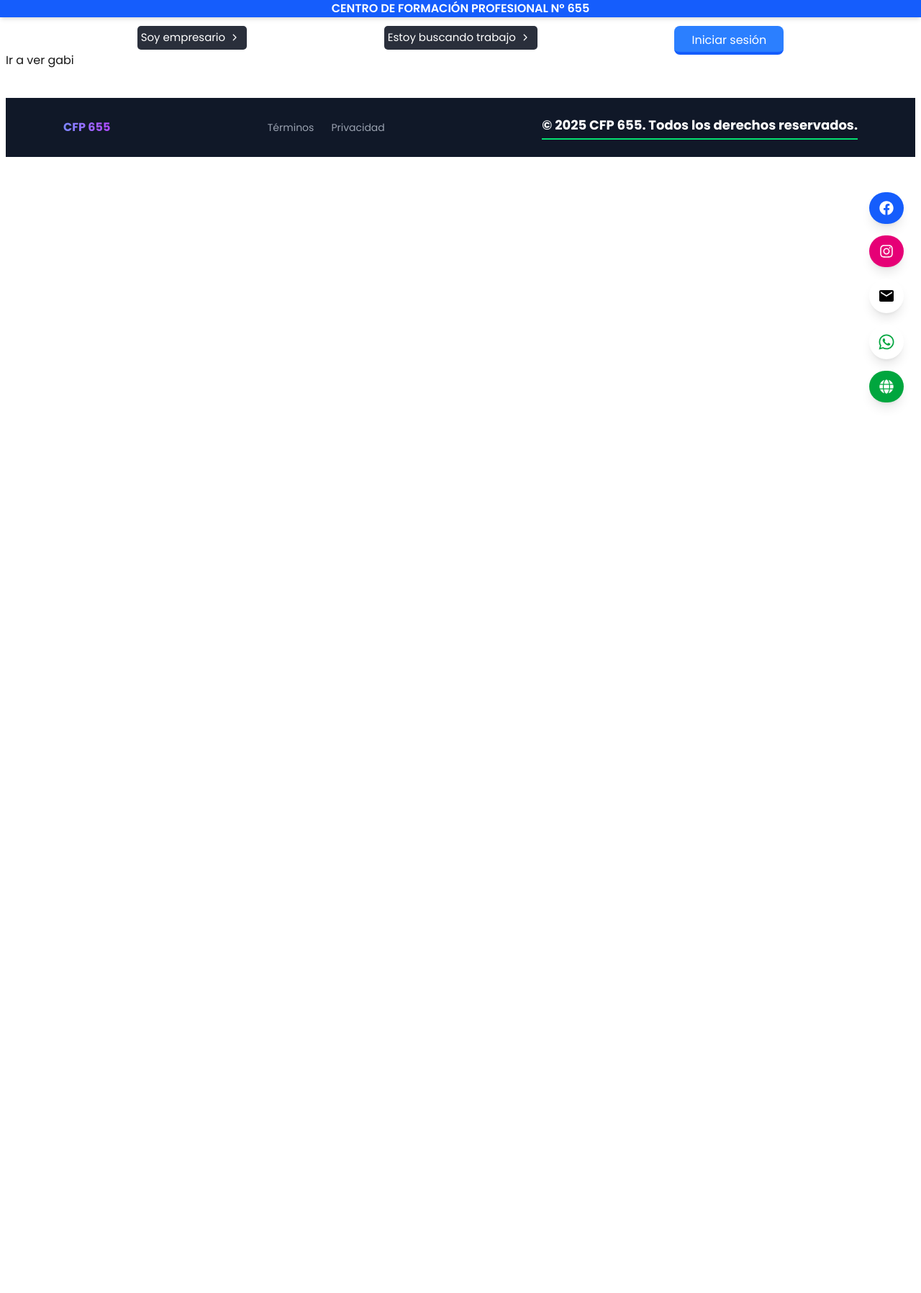
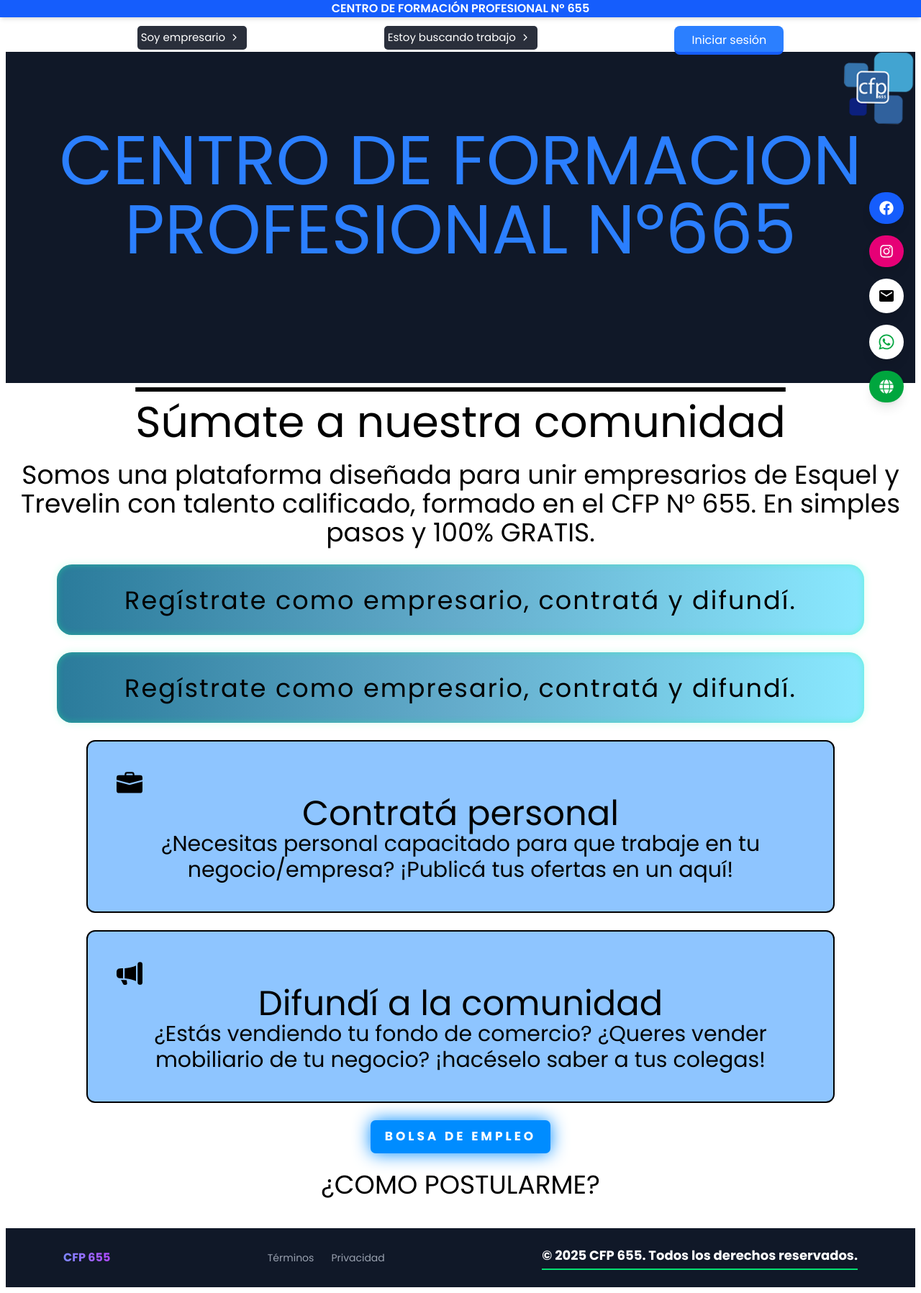
Before and after one commit to maxielsezar/clase-next, a Next.js app: page / in a window 1280 px wide. Shown: the whole page at 72% size. Before the commit the page ends 800 px from the top, so only its background shows below. Built offline with nearby package versions, Linux system fonts and the light colour scheme.

Commit message:
ultimos retoques

```diff
--- a/src/app/bolsa/page.tsx
+++ b/src/app/bolsa/page.tsx
@@ -1,14 +1,13 @@
 "use client";
 import React, { useState } from "react";
 import AnimatedList from "./lista";
-import Cambio from "@/app/componentes/cambio";
+
 
 interface Trabajo{
   puesto:string;
   lugar:string;
   fecha:string;
 }
-
 
 
 const empleos:Trabajo[] = [
@@ -56,7 +55,7 @@ export default function Page() {
           displayScrollbar={true}
         />
       </div>
-        <Cambio/>
+
 
     </div>
   );
--- /dev/null
+++ b/src/app/componentes/BatciBoton.tsx
@@ -0,0 +1,40 @@
+import React from 'react';
+import styled from 'styled-components';
+
+const Button = () => {
+  return (
+    <StyledWrapper>
+      <button className="shadow__btn">
+        Bolsa de Empleo
+      </button>
+    </StyledWrapper>
+  );
+}
+
+const StyledWrapper = styled.div`
+  .shadow__btn {
+    padding: 10px 20px;
+    border: none;
+    font-size: 17px;
+    color: #fff;
+    border-radius: 7px;
+    letter-spacing: 4px;
+    font-weight: 700;
+    text-transform: uppercase;
+    transition: 0.5s;
+    transition-property: box-shadow;
+  }
+
+  .shadow__btn {
+    background: rgb(0,140,255);
+    box-shadow: 0 0 25px rgb(0,140,255);
+  }
+
+  .shadow__btn:hover {
+    box-shadow: 0 0 5px rgb(0,140,255),
+                0 0 25px rgb(0,140,255),
+                0 0 50px rgb(0,140,255),
+                0 0 100px rgb(0,140,255);
+  }`;
+
+export default Button;
--- /dev/null
+++ b/src/app/componentes/Boton.tsx
@@ -0,0 +1,51 @@
+import React from 'react';
+import styled from 'styled-components';
+
+const Button = () => {
+  return (
+    <StyledWrapper>
+      <button>  Regístrate como empresario, contratá y difundí.
+      </button>
+    </StyledWrapper>
+  );
+}
+
+const StyledWrapper = styled.div`
+  button {
+    --green: #00000;
+    font-size: 35px;
+    padding: 0.7em 2.7em;
+    letter-spacing: 0.06em;
+    position: relative;
+    font-family: inherit;
+    border-radius: 0.6em;
+    overflow: hidden;
+    transition: all 0.3s;
+    line-height: 1.4em;
+    border: 2px solid var(--green);
+   background: #2A7B9B;
+background: linear-gradient(90deg,rgba(42, 123, 155, 1) 0%, rgba(87, 165, 199, 0.92) 50%, rgba(138, 233, 255, 1) 100%);color: var(--green);
+    box-shadow: inset 0 0 10px rgba(27, 253, 156, 0.4), 0 0 9px 3px rgba(27, 253, 156, 0.1);
+  }
+
+  button:hover {
+    color: #474747;
+    box-shadow: inset 0 0 10px rgba(27, 253, 156, 0.6), 0 0 9px 3px rgba(27, 253, 156, 0.2);
+  }
+
+  button:before {
+    content: "";
+    position: absolute;
+    left: -4em;
+    width: 4em;
+    height: 100%;
+    top: 0;
+    transition: transform .4s ease-in-out;
+    background: linear-gradient(to right, transparent 1%, rgba(27, 253, 156, 0.1) 40%,rgba(27, 253, 156, 0.1) 60% , transparent 100%);
+  }
+
+  button:hover:before {
+    transform: translateX(15em);
+  }`;
+
+export default Button;
--- a/src/app/componentes/cambio.tsx
+++ /dev/null
@@ -1,16 +0,0 @@
-"use client"
-import React from 'react'
-
-const Cambio = () => {
-  return (
-    <div>
-      <button className=''>◀ Anterior</button>
-
-       <span>1/ 20</span>
-
-       <button>Siguiente ▶</button>
-    </div>
-  )
-}
-
-export default Cambio
--- a/src/app/componentes/navbasura.tsx
+++ /dev/null
@@ -1,41 +0,0 @@
-import React from 'react'
-import Link from 'next/link'
-
-const Nav2 = () => {
-    const lista = [
-        {
-            link:"/cargar-cv",
-            texto:"Cargar Curriculum Vitae"
-        },
-        {
-            link:"/terminos",
-            texto:"ir a contacto"
-        },
-        {
-            link:"/direccion/edificio",
-            texto:"ir a edificio"
-        },
-           {
-            link:"/direccion",
-            texto:"ir a direccion"
-        },
-           {
-            link:"/recursos",
-            texto:"ir a recursos"
-        },
-    ]
-
-  return (
-    <nav>
-        {lista.map((item,index)=>
-        <Link key={index}
-        className="p-1 ml-5 mt-3 rounded-3xl bg-green-600"
-        href={item.link}>
-        {item.texto}
-        </Link>)}
-    </nav>
-  )
-}
-
-
-export default Nav2
--- a/src/app/page.tsx
+++ b/src/app/page.tsx
@@ -1,25 +1,208 @@
 "use client"
-import Link from "next/link";
-import { useState, useEffect } from "react";
-
-//https://bolsa-de-empleo-cfp.vercel.app/api/jobs
-//https://bolsa-de-empleo-cfp.vercel.app/api/companies
-//https://bolsa-de-empleo-cfp.vercel.app/api/applicants
-
-//https://bolsa-de-empleo-cfp.vercel.app/api/jobs
-//https://bolsa-de-empleo-cfp.vercel.app/api/companies
-//https://bolsa-de-empleo-cfp.vercel.app/api/applicants
-
-export default function Home() {
+import React from 'react'
+import Boton from '@/app/componentes/Boton';
+import Button from './componentes/BatciBoton';
+import { BsBriefcaseFill } from "react-icons/bs";
+import { BsMegaphoneFill } from "react-icons/bs";
+import styled from 'styled-components';
 
 
+const page = () => {
+
+     const items = [
+    {
+      id: "1",
+      img: "https://reviewsapp.org/uploads/visual-studio-code-a-powerful-tool-for-all-developers.png",
+      url: "https://example.com/one",
+      height: 650,
+      text: "PAginas web"
+    },
+     {
+      id: "5",
+      img: "https://th.bing.com/th/id/R.bf44612847484289c9133fdff15b36f9?rik=%2fIU%2bkWL4dAVquQ&pid=ImgRaw&r=0",
+      url: "https://example.com/one",
+      height: 500,
+      text: "electricista"
+    },
+     {
+      id: "4",
+      img: "https://s3-media2.fl.yelpcdn.com/bphoto/vUpRpOCwJj7v80Uv_eZdWg/o.jpg",
+      url: "https://example.com/one",
+      height: 250,
+      text: "Sanitario"
+    },
+     {
+      id: "6",
+      img: "https://tse2.mm.bing.net/th/id/OIP.PMHBsaxIPE4aolDu4WyliQHaFT?cb=12&w=600&h=430&rs=1&pid=ImgDetMain&o=7&rm=3",
+      url: "https://example.com/one",
+      height: 600,
+      text: "Guia de turism0"
+    },
+    {
+      id: "2",
+      img: "https://tse2.mm.bing.net/th/id/OIP.i63pfw9_x3_GuYC9Ye65zwHaFR?cb=12&rs=1&pid=ImgDetMain&o=7&rm=3",
+      url: "https://example.com/two",
+      height: 250,
+      text: "reparacion de equipos informaticos"
+    },
+    {
+      id: "3",
+      img: "https://www.metalindustrias.com.pe/wp-content/uploads/2022/02/noticia5.png",
+      url: "https://example.com/three",
+      height: 600,
+      text: "soldadura"
+    },
+    {
+      id: "8",
+      img: "https://th.bing.com/th/id/OIP.VPVCMqHNeHZEeLYxxDk56QHaE8?o=7&cb=12rm=3&rs=1&pid=ImgDetMain&o=7&rm=3",
+      url: "https://example.com/one",
+      height: 450,
+      text: "Herreria"
+    },
+    {
+      id: "7",
+      img: "https://th.bing.com/th/id/OIP.E5gG5kKvN0yU1rhnCme3BwHaE8?o=7&cb=12rm=3&rs=1&pid=ImgDetMain&o=7&rm=3",
+      url: "https://example.com/one",
+      height: 250,
+      text: "Cocina"
+    },
+    {
+      id: "9",
+      img: "https://tse3.mm.bing.net/th/id/OIP.uEVDOxteKrfDzOEFvtj5awHaE8?cb=12&rs=1&pid=ImgDetMain&o=7&rm=3",
+      url: "https://example.com/one",
+      height: 350,
+      text: "Carpinteria"
+    },
+    {
+      id: "10",
+      img: "https://th.bing.com/th/id/OIP.98wfOwTZQ5iKPiuY--PRpAHaE9?o=7&cb=12rm=3&rs=1&pid=ImgDetMain&o=7&rm=3",
+      url: "",
+      height: 200,
+      text: "reposteria"
+    },
+    {
+      id: "11",
+      img: "https://tse2.mm.bing.net/th/id/OIP.5WYGLCWIKX-po472aL9wPAAAAA?cb=12&rs=1&pid=ImgDetMain&o=7&rm=3",
+      url: "https://example.com/one",
+      height: 350,
+      text: "reposteria"
+    },
+    {
+      id: "12",
+      img: "https://tse1.mm.bing.net/th/id/OIP.AyWAJ_u395sN8lclg-kwUgHaE7?cb=12&rs=1&pid=ImgDetMain&o=7&rm=3",
+      url: "https://example.com/one",
+      height: 250,
+      text: "reposteria"
+    },
+    {
+      id: "13",
+      img: "https://th.bing.com/th/id/OIP.GEEcs7sTP5vbOzKxKXWiqAHaE8?o=7&cb=12rm=3&rs=1&pid=ImgDetMain&o=7&rm=3",
+      url: "https://example.com/one",
+      height: 450,
+      text: "reposteria"
+    },
+    {
+      id: "14",
+      img: "https://cdn.euroinnova.edu.es/img/subidasEditor/herreria-1598279096.jpg",
+      url: "https://example.com/one",
+      height: 350,
+      text: "reposteria"
+    },
+    {
+      id: "15",
+      img: "https://th.bing.com/th/id/OIP.YogMvsYk7mbmGQrMHuowEQHaE8?o=7&cb=12rm=3&rs=1&pid=ImgDetMain&o=7&rm=3",
+      url: "https://example.com/one",
+      height: 600,
+      text: "reposteria"
+    },
+    {
+      id: "17",
+      img: "https://tse1.mm.bing.net/th/id/OIP.ZQpYrA7BHzPRGVOnwTj5AQHaE8?cb=12&w=1500&h=1001&rs=1&pid=ImgDetMain&o=7&rm=3",
+      url: "https://example.com/one",
+      height: 550,
+      text: "reposteria"
+    },
+    {
+      id: "16",
+      img: "https://tse3.mm.bing.net/th/id/OIP.Rk3O1rWrKLL9PcESUoBHuwHaE8?cb=12&rs=1&pid=ImgDetMain&o=7&rm=3",
+      url: "https://example.com/one",
+      height: 300,
+      text: "reposteria"
+    },
+    // ... more items
+];
   return (
-    <div className="flex justify-between">
+    <>
+    <div className='w-full bg-gray-900 h-60 lg:h-115'>
+         <div className='flex justify-end'>
+           <img src="/CFP-Nº-655-Blanco.png" alt="" height={100} width={100} />
+        </div>
+        <h1 className="lg:text-8xl text-center text-blue-500 text-4xl">
+          CENTRO DE FORMACION PROFESIONAL Nº665
+        </h1>
+    </div>
+    <br />
+<div className=" text-black bg-white text-center items-center flex justify-center ">
 
+    <div className="pt-0">
+        <h1 className='text-center lg:text-6xl text-4xl overline'>
+            Súmate a nuestra comunidad
+        </h1>
+        <br />
+        <h2 className='text-center lg:text-4xl text-2xl'>
+            Somos una plataforma diseñada para unir empresarios de Esquel y Trevelin con talento calificado, formado en el CFP N° 655. En simples pasos y 100% GRATIS.
+        </h2>
+        <br />
+         <div className=''>
+          <Boton />
+          <br />
+          <Boton />
+    </div>
+    <br />
+   <div className='flex justify-center'>
+     <div>
+        <div className='bg-blue-300 border-2 border-black-600  rounded-xl h-60 w-260 text-4xl items-center text-center'>
+        <div className='m-10'>
+          <BsBriefcaseFill />
+        <h1 className='lg:text-5xl text-3xl'>
+          Contratá personal
+        </h1>
+        <p className='lg:text-3xl text-2xl'>
+          ¿Necesitas personal capacitado para que trabaje en tu
+            negocio/empresa? ¡Publicá tus ofertas en un aquí!
+        </p>
+        </div>
+    </div>
+    <br />
+    <div className='bg-blue-300 border-2 border-black-600  rounded-xl h-60 w-260 text-4xl text-center items-center'>
+        <div className='m-10 '>
+          <BsMegaphoneFill />
+        <h1 className='lg:text-5xl text-3xl'>
+          Difundí a la comunidad
+        </h1>
+        <p className='lg:text-3xl text-2xl'>
+          ¿Estás vendiendo tu fondo de comercio? ¿Queres vender
+         mobiliario de tu negocio? ¡hacéselo saber a tus colegas!
+        </p>
+        </div>
+    </div>
+     </div>
+   </div>
+    <br />
+    <Button />
+    <br />
+    <h2 className='text-4xl'>
+      ¿COMO POSTULARME?
+    </h2>
 
+    </div>
 
+</div>
 
-    <Link href="/gabi">Ir a ver gabi</Link>
-   </div>
-  );
+</>
+
+  )
+
 }
+
+export default page
```
